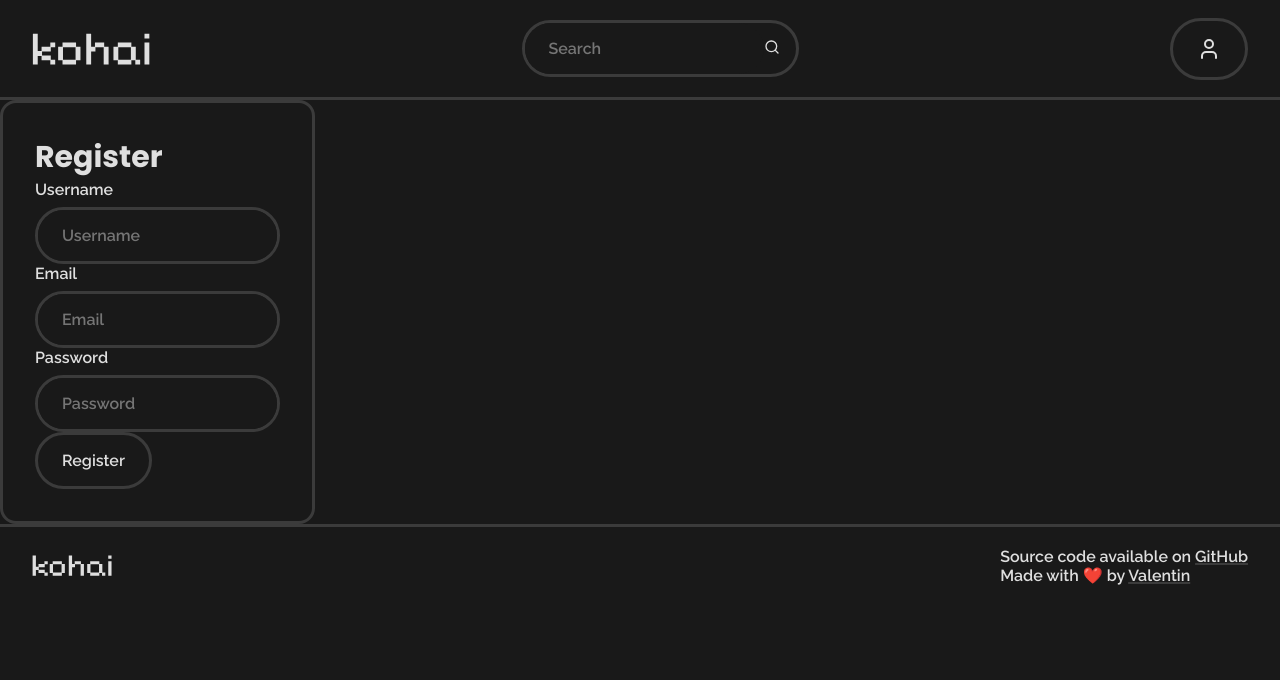
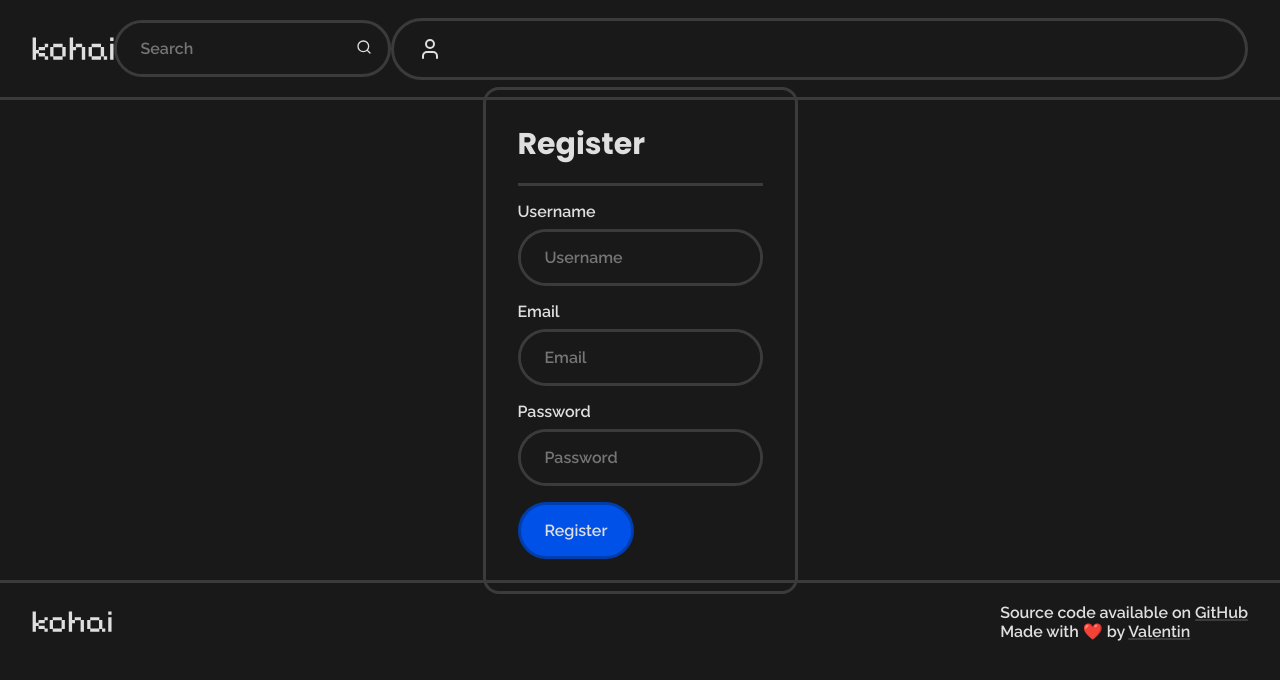
Before and after one commit to Vaalley/kohai-ui, a SvelteKit app: page /register in a window 1280 px wide. Shown: the top 680 px of the page. Built offline with nearby package versions, Linux system fonts and the light colour scheme.

Commit message:
💄 styles: improve styling and layout

```diff
--- a/src/lib/components/atoms/Button.svelte
+++ b/src/lib/components/atoms/Button.svelte
@@ -1,16 +1,17 @@
 <script lang="ts">
 	import type { Snippet } from "svelte";
 
-	let { children, size = "md", color = "default", clickAction, disabled }: {
+	let { children, size = "md", color = "default", clickAction, disabled, width = "100%" }: {
 		children: Snippet;
 		size?: "lg" | "md" | "sm";
 		color?: "default" | "primary" | "destructive";
 		clickAction?: () => void;
 		disabled?: boolean;
+		width?: string;
 	} = $props();
 </script>
 
-<button {disabled} onclick={clickAction} class="button--{size} button--{color}">
+<button {disabled} onclick={clickAction} class="button--{size} button--{color}" style="width: {width}">
 	{@render children()}
 </button>
 
--- a/src/lib/components/atoms/Card.svelte
+++ b/src/lib/components/atoms/Card.svelte
@@ -1,5 +1,6 @@
 <script lang="ts">
 	import type { Snippet } from "svelte";
+	import Separator from "$lib/components/atoms/Separator.svelte";
 
 	let { title, children }: { title?: string; children: Snippet } = $props();
 </script>
@@ -7,6 +8,7 @@
 <div class="card">
 	{#if title}
 		<h2>{title}</h2>
+		<Separator width="100%" />
 	{/if}
 	{@render children()}
 </div>
@@ -19,5 +21,9 @@
 		width: fit-content;
 		min-width: 300px;
 		max-width: 800px;
+		overflow: hidden;
+		display: flex;
+		flex-direction: column;
+		gap: var(--spacing-md);
 	}
 </style>
--- a/src/lib/components/atoms/Input.svelte
+++ b/src/lib/components/atoms/Input.svelte
@@ -8,6 +8,7 @@
 		onInput?: (event: Event) => void;
 	} = $props();
 </script>
+
 <label class="input-container input-container--{size}{Icon ? ' has-icon' : ''}">
 	<input
 		{disabled}
--- a/src/routes/register/+page.svelte
+++ b/src/routes/register/+page.svelte
@@ -3,21 +3,36 @@
 	import Formfield from "$lib/components/atoms/Formfield.svelte";
 	import Input from "$lib/components/atoms/Input.svelte";
 	import Button from "$lib/components/atoms/Button.svelte";
+
+	let username = $state("");
+	let email = $state("");
+	let password = $state("");
+
+	function register() {
+		console.log("Register");
+	}
 </script>
 
-<div>
+<section class="register">
 	<Card title="Register">
 		<Formfield label="Username">
 			<Input placeholder="Username" />
 		</Formfield>
 		<Formfield label="Email">
-			<Input placeholder="Email" />
+			<Input placeholder="Email" type="email" />
 		</Formfield>
 		<Formfield label="Password">
 			<Input placeholder="Password" type="password" />
 		</Formfield>
-		<Button>Register</Button>
+		<Button color="primary" width="fit-content" clickAction={register}>Register</Button>
 	</Card>
-</div>
+</section>
 
-<style lang="scss"></style>
+<style lang="scss">
+	.register {
+		display: flex;
+		justify-content: center;
+		align-items: center;
+		height: 60vh;
+	}
+</style>
```
